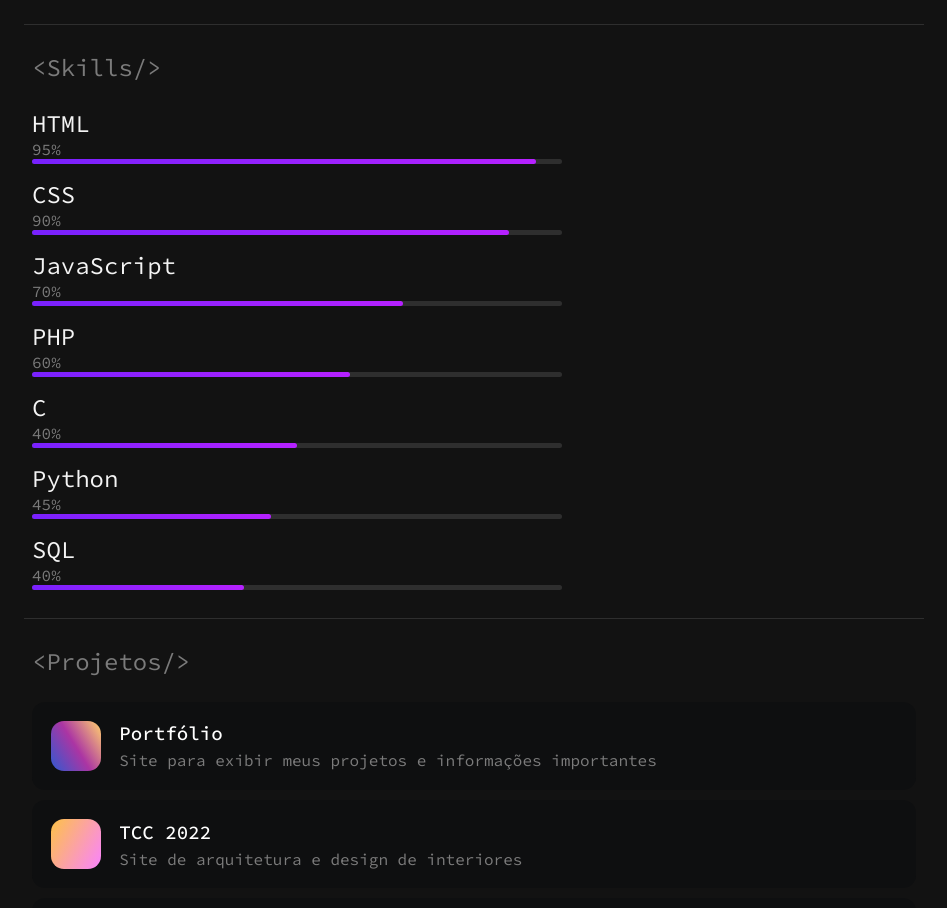
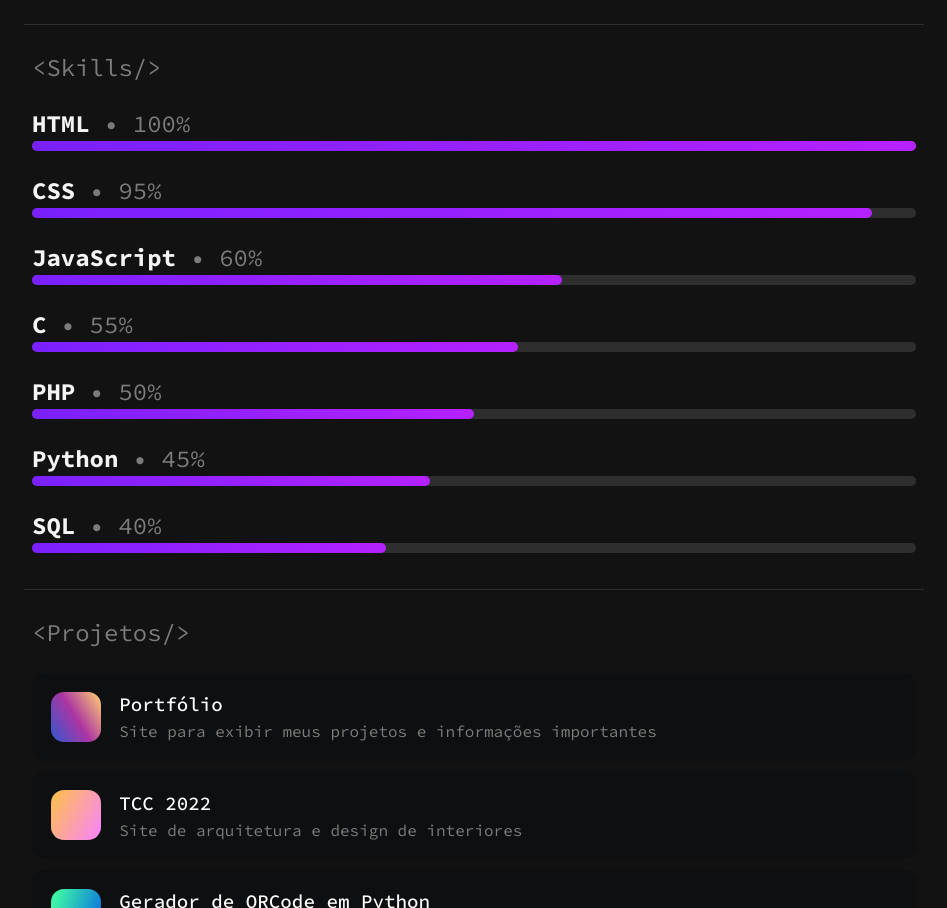
Before and after one commit to FernaandoJr/portifolio, a plain HTML site: page index.html in a window 1280 px wide. Shown: the part 948-1856 px from the top of the page, without its empty margins (166-1113 px from the left). Drawn offline with Linux system fonts and the light colour scheme.

Commit message:
colocando animações na barra de skills

```diff
--- a/css/skill.css
+++ b/css/skill.css
@@ -1,16 +1,22 @@
-.skill-progress p {
+.skill-progress h1 {
   justify-content: flex-start;
   font-size: 1.5rem;
+  margin-top: 1rem;
+  margin-bottom: .5rem;
+}
+
+.skill-progress h1:first-child{
+  margin-top: 0;
 }
 
 .skill-progress {
-  width: 60%;
+  width: 100%;
 }
 
 .skill-progress .bar {
   background-color: var(--line);
-  height: 5px;
-  border-radius: 1rem;
+  height: 10px;
+  border-radius: 100rem;
   width: 100%;
   margin-bottom: 15px;
 }
@@ -20,6 +26,7 @@
   background-image: linear-gradient(19deg, #7721fd 0%, #b721ff 100%);
   height: 100%;
   border-radius: 1rem;
+  margin-top: 2px;
 }
 
 .bar:last-child {
@@ -27,22 +34,26 @@
 }
 
 .skill-progress span {
-  font-size: 1rem;
+  font-size: 1.5rem;
   align-self: center;
-  display: flex;
+  font-weight: normal;
+}
+
+.skill-progress span::before{
+  content: " • ";
 }
 
 .bar-status.html {
+  width: 100%;
+}
+.bar-status.css {
   width: 95%;
 }
-.bar-status.css {
-  width: 90%;
-}
 .bar-status.js {
-  width: 70%;
+  width: 60%;
 }
 .bar-status.c {
-  width: 50%;
+  width: 55%;
 }
 .bar-status.py {
   width: 45%;
@@ -51,7 +62,7 @@
   width: 40%;
 }
 .bar-status.php {
-  width: 60%;
+  width: 50%;
 }
 
 @media screen and (max-width: 900px) {
@@ -61,10 +72,25 @@
 }
 
 @media screen and (max-width: 600px) {
-  .skill-progress {
-    width: 85%;
+
+  .skill-progress h1 {
+    font-size: 1.2rem;
   }
-  .skill-progress p {
-    font-size: 1rem;
+  .skill-progress span {
+    font-size: 1.2rem;
+  }
+
+}
+
+
+@keyframes progress {
+  from {
+      width: 0;
   }
 }
+
+@media (prefers-reduced-motion: no-preference) {
+  .bar-status-animation {
+    animation: progress 2s cubic-bezier(0.25, 1, 0.5, 1) 0s 1 normal none;
+  }
+}
--- a/index.html
+++ b/index.html
@@ -69,19 +69,19 @@
       <section class="skills">
         <h1 class="comment title">&lt;Skills/&gt;</h1>
         <div class="skill-progress flex-column">
-          <p>HTML<span class="grey-text">95%</span></p>
+          <h1>HTML<span class="grey-text">100%</span></>
           <div class="bar"><div class="bar-status html"></div></div>
-          <p>CSS<span class="grey-text">90%</span></p>
+          <h1>CSS<span class="grey-text">95%</span></>
           <div class="bar"><div class="bar-status css"></div></div>
-          <p>JavaScript<span class="grey-text">70%</span></p>
+          <h1>JavaScript<span class="grey-text">60%</span></>
           <div class="bar"><div class="bar-status js"></div></div>
-          <p>PHP<span class="grey-text">60%</span></p>
+          <h1>C<span class="grey-text">55%</span></>
+          <div class="bar"><div class="bar-status c"></div></div>
+          <h1>PHP<span class="grey-text">50%</span></>
           <div class="bar"><div class="bar-status php"></div></div>
-          <p>C<span class="grey-text">40%</span></p>
-          <div class="bar"><div class="bar-status c"></div></div>
-          <p>Python<span class="grey-text">45%</span></p>
+          <h1>Python<span class="grey-text">45%</span></>
           <div class="bar"><div class="bar-status py"></div></div>
-          <p>SQL<span class="grey-text">40%</span></p>
+          <h1>SQL<span class="grey-text">40%</span></>
           <div class="bar"><div class="bar-status sql"></div></div>
         </div>
       </section>
@@ -158,6 +158,7 @@
           Developed by <span class="white-text">@FernaandoJr</span> ;)
         </p>
       </section>
+      <script src="./js/bar.js"></script>
     </main>
   </body>
 </html>
--- /dev/null
+++ b/js/bar.js
@@ -0,0 +1,14 @@
+const observer = new IntersectionObserver(entries => {
+    // Loop over the entries
+    entries.forEach(entry => {
+      // If the element is visible
+      if (entry.isIntersecting) {
+        // Add the animation class
+        entry.target.classList.add('bar-status-animation');
+      }
+    });
+  });
+
+const progressBar = document.querySelectorAll('.bar-status')
+
+progressBar.forEach((el) =>observer.observe(el))
```
